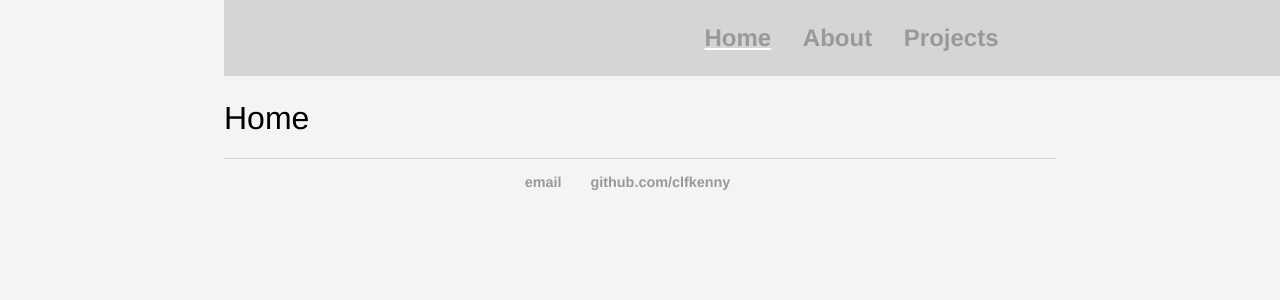
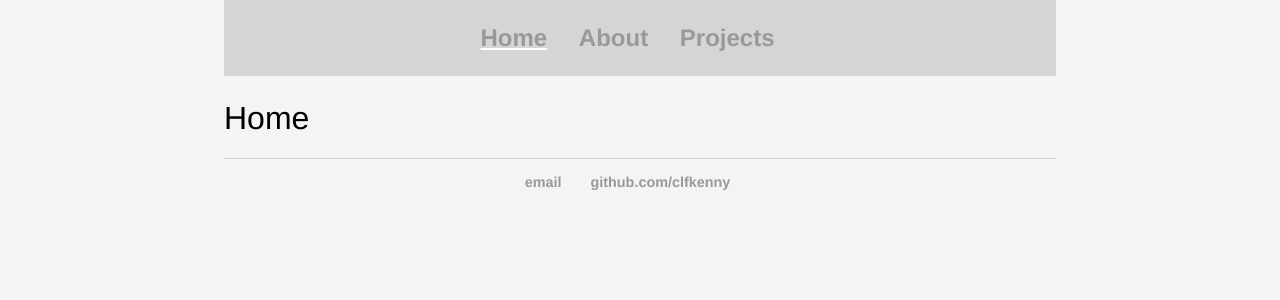
Before and after one commit to clfkenny/clfkenny.github.io, a Jekyll site: the page built from index.md, in a window 1280 px wide. Shown: the top 300 px of the page. Built offline with Jekyll 4.4.1, drawn with Linux system fonts in a browser that asks for light colours.

Commit message:
Update main.css

```diff
--- a/css/main.css
+++ b/css/main.css
@@ -10,7 +10,7 @@ nav {
     overflow: hidden;
     position: fixed;
     top: 0;
-    width: 100%;
+    width: 65%;
 }
 nav ul, footer ul {
     font-family:'Helvetica', 'Arial', 'Sans-Serif';
```
